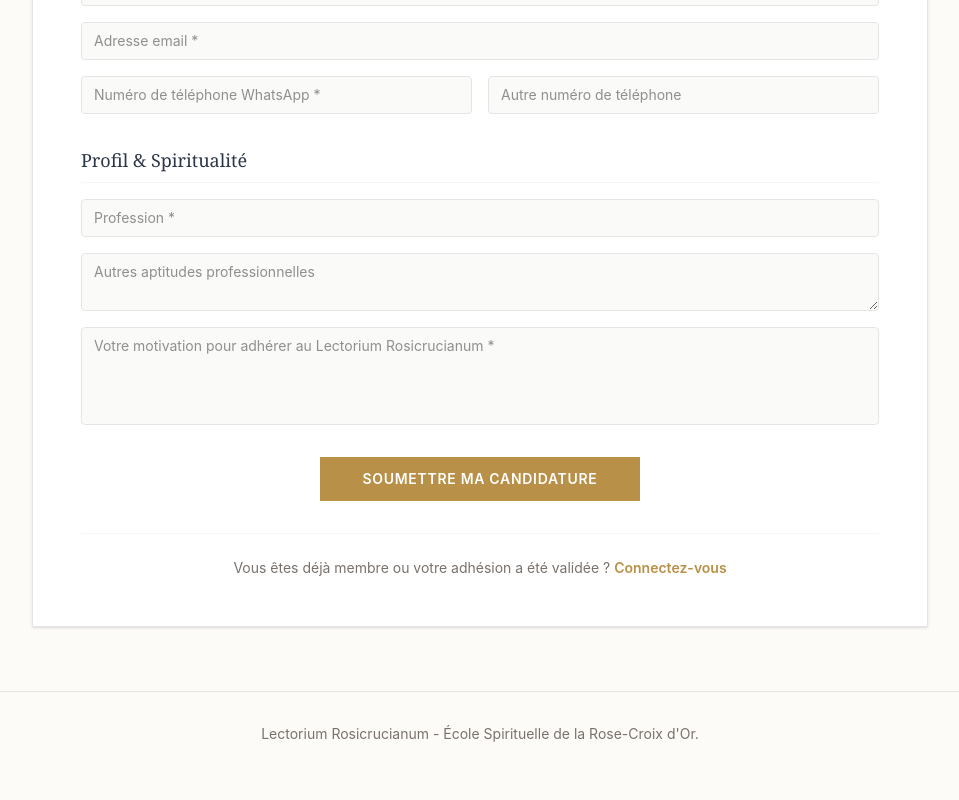
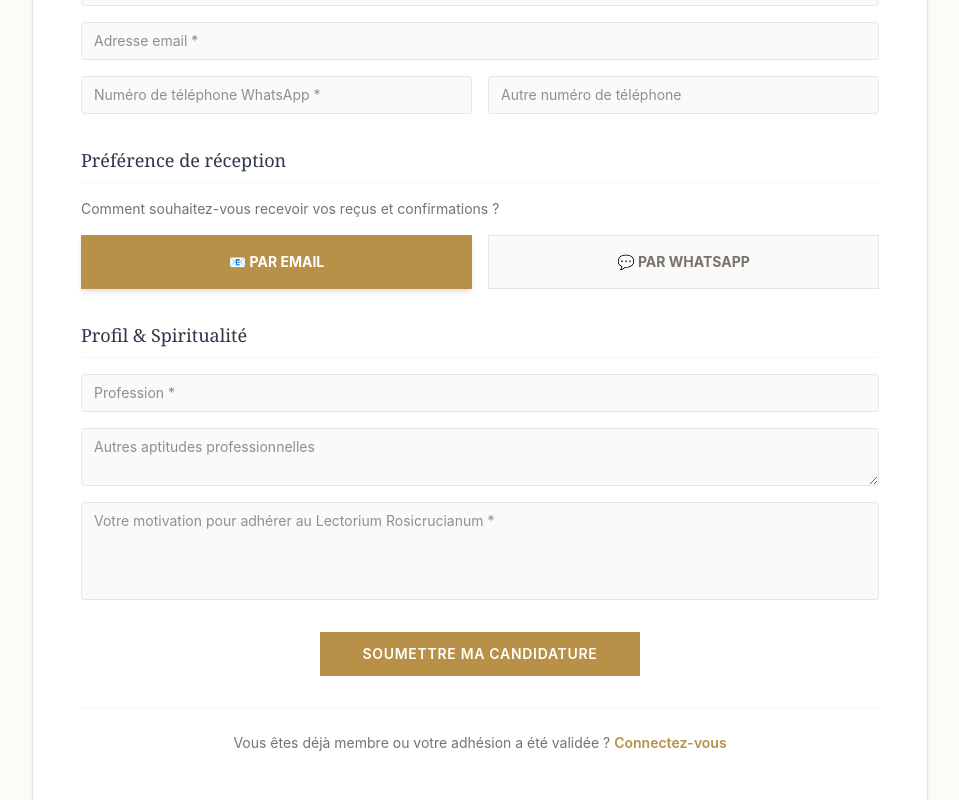
Before and after one commit to SamuelSgn25/Lectorium-Application, a React (Vite) app in the folder frontend/: page /register in a window 1280 px wide. Shown: the part 679-1479 px from the top of the page, without its empty margins (160-1119 px from the left). Before the commit the page ends 1455 px from the top, so only its background shows below. Built offline with nearby package versions, Linux system fonts and the light colour scheme; no server answers.

Commit message:
Add integration of whatsapp API for adhesion forms

```diff
--- a/frontend/src/pages/Register.jsx
+++ b/frontend/src/pages/Register.jsx
@@ -10,7 +10,7 @@ const Register = () => {
         nom: '', nom_jeune_fille: '', prenom: '', date_naissance: '', lieu_naissance: '',
         nationalite: '', adresse: '', email: '', telephone_whatsapp: '', telephone_autre: '',
         etat_civil: '', profession: '', aptitudes: '', nombre_enfants: 0, motivation_adhesion: '',
-        password: ''
+        password: '', receipt_preference: 'email'
     });
 
     const [error, setError] = useState('');
@@ -95,6 +95,27 @@ const Register = () => {
                     </div>
 
                     <div>
+                        <h3 className="text-lg font-serif text-[#b89047] border-b border-stone-100 pb-2 mb-4">Préférence de réception</h3>
+                        <p className="text-sm text-stone-500 mb-4">Comment souhaitez-vous recevoir vos reçus et confirmations ?</p>
+                        <div className="grid grid-cols-1 sm:grid-cols-2 gap-4">
+                            <button
+                                type="button"
+                                onClick={() => setFormData({ ...formData, receipt_preference: 'email' })}
+                                className={`flex items-center justify-center gap-3 p-4 border text-sm font-bold transition-all ${formData.receipt_preference === 'email' ? 'bg-[#b89047] text-white border-[#b89047] shadow-md' : 'bg-stone-50 text-stone-500 border-stone-200 hover:border-[#b89047]'}`}
+                            >
+                                📧 PAR EMAIL
+                            </button>
+                            <button
+                                type="button"
+                                onClick={() => setFormData({ ...formData, receipt_preference: 'whatsapp' })}
+                                className={`flex items-center justify-center gap-3 p-4 border text-sm font-bold transition-all ${formData.receipt_preference === 'whatsapp' ? 'bg-green-600 text-white border-green-600 shadow-md' : 'bg-stone-50 text-stone-500 border-stone-200 hover:border-green-600'}`}
+                            >
+                                💬 PAR WHATSAPP
+                            </button>
+                        </div>
+                    </div>
+
+                    <div>
                         <h3 className="text-lg font-serif text-[#b89047] border-b border-stone-100 pb-2 mb-4">Profil & Spiritualité</h3>
                         <div className="grid grid-cols-1 gap-4">
                             <input type="text" name="profession" placeholder="Profession *" onChange={handleChange} required className="w-full bg-stone-50 border border-stone-200 text-stone-800 rounded-sm py-2 px-3 focus:outline-none focus:border-[#b89047] text-sm" />
```
